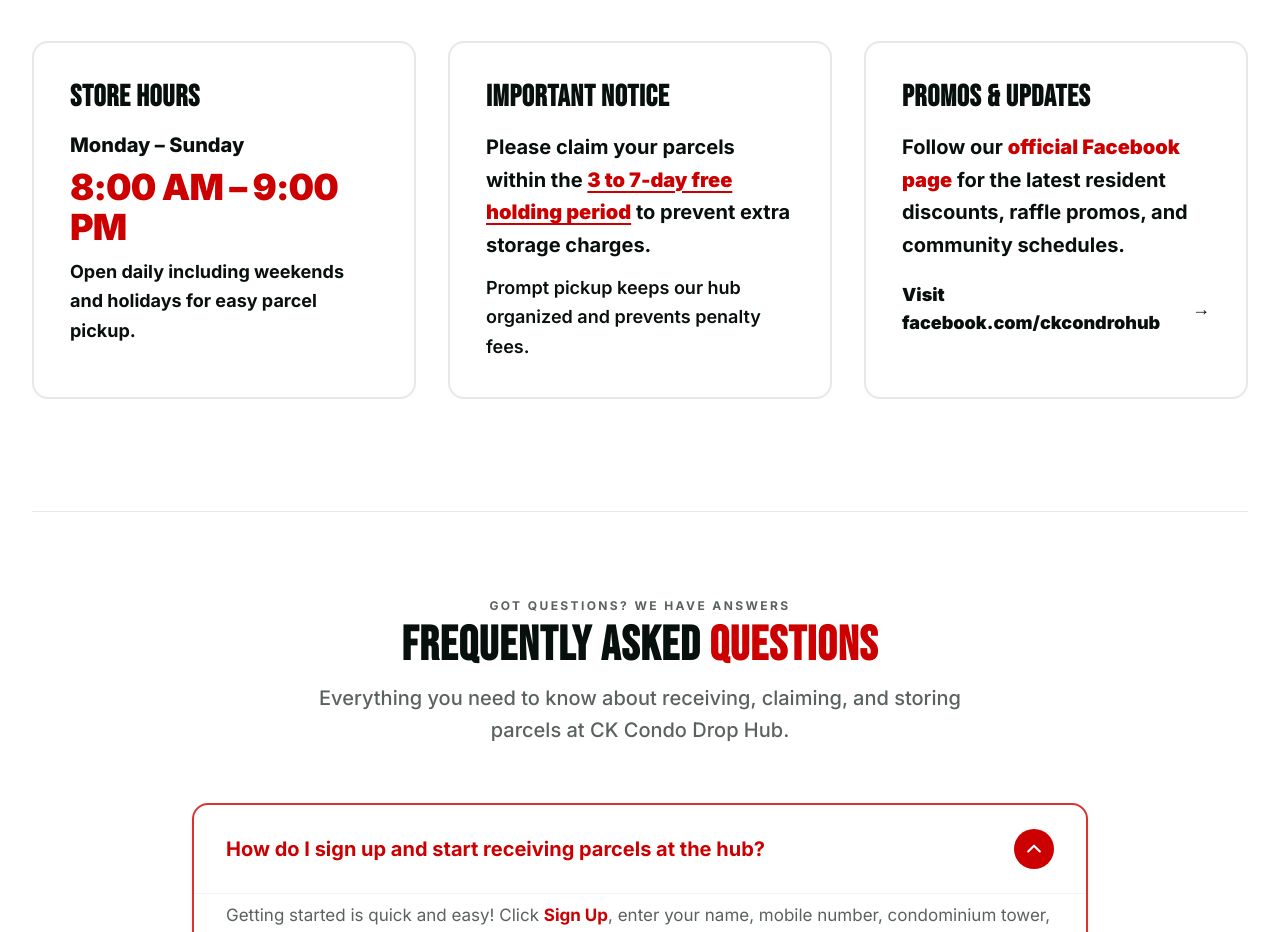
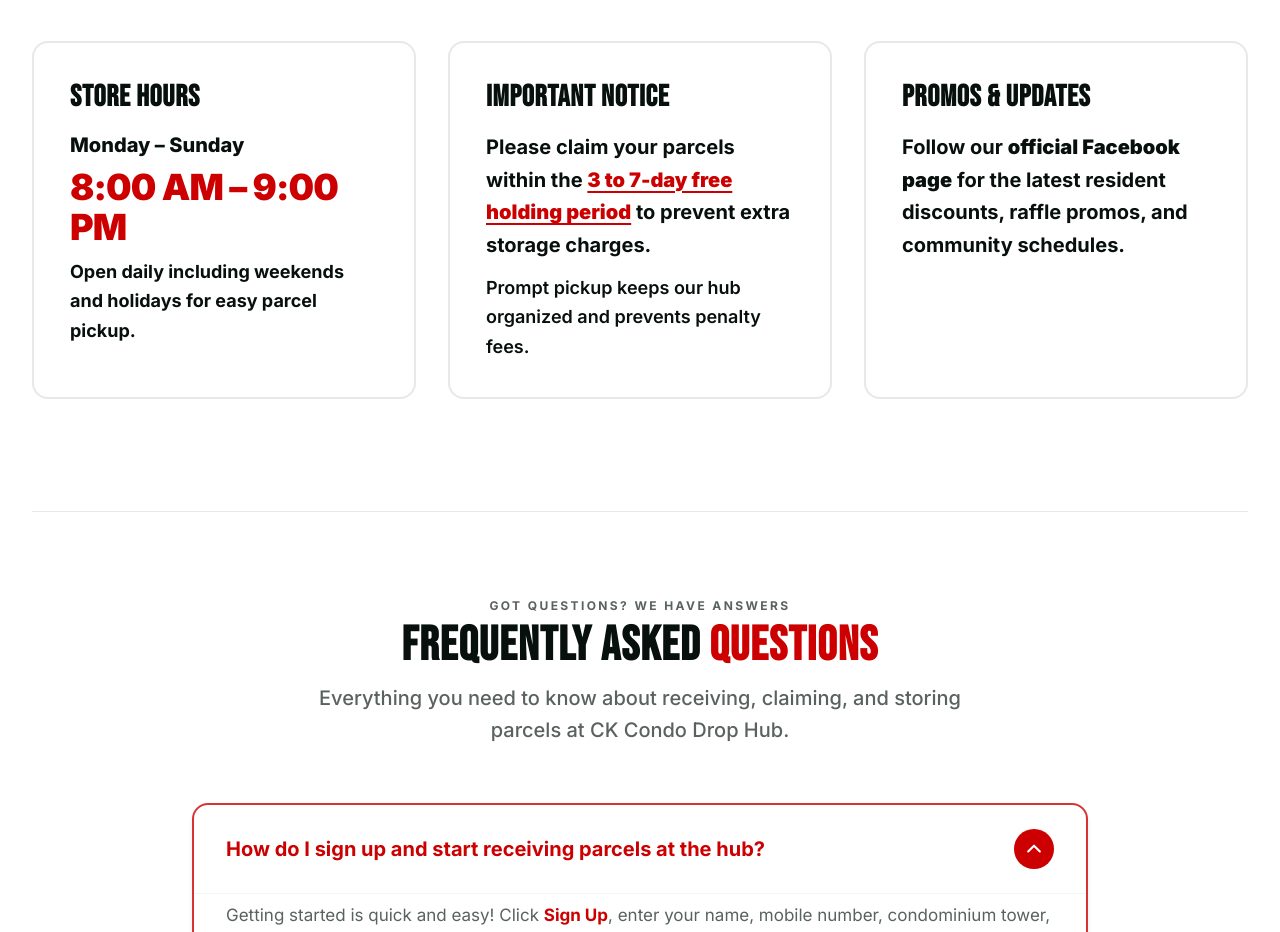
Before and after one commit to FredricksonAcorda/ck-condo-drop-hub, a Next.js app: page / in a window 1280 px wide. Shown: the part 4120-5052 px from the top of the page. Built offline with nearby package versions, Linux system fonts and the light colour scheme.

Commit message:
fix(ui): remove redundant Visit facebook link inside Promos & Updates card

```diff
--- a/src/app/(public)/page.tsx
+++ b/src/app/(public)/page.tsx
@@ -844,26 +844,18 @@
     {
       title: "Promos & Updates",
       desc: (
-        <>
         <p className="text-base sm:text-lg lg:text-xl text-brand-text font-bold leading-relaxed">
           Follow our{" "}
-            <span className="text-brand-red font-black">
-              official Facebook page
-            </span>{" "}
-            for the latest resident discounts, raffle promos, and community schedules.
-          </p>
-          <div className="mt-4 pt-1">
           <Link
             href="https://facebook.com/ckcondrohub"
             target="_blank"
             rel="noopener noreferrer"
-              className="inline-flex items-center gap-1.5 text-brand-red font-black text-sm sm:text-base lg:text-lg hover:underline max-w-full group"
+            className="text-brand-red font-black hover:underline"
           >
-              <span className="break-all sm:break-normal">Visit facebook.com/ckcondrohub</span>
-              <span aria-hidden="true" className="group-hover:translate-x-0.5 transition-transform shrink-0">→</span>
-            </Link>
-          </div>
-        </>
+            official Facebook page
+          </Link>{" "}
+          for the latest resident discounts, raffle promos, and community schedules.
+        </p>
       ),
     },
   ];
```
Lines whose indentation alone changed are shown as unchanged.
